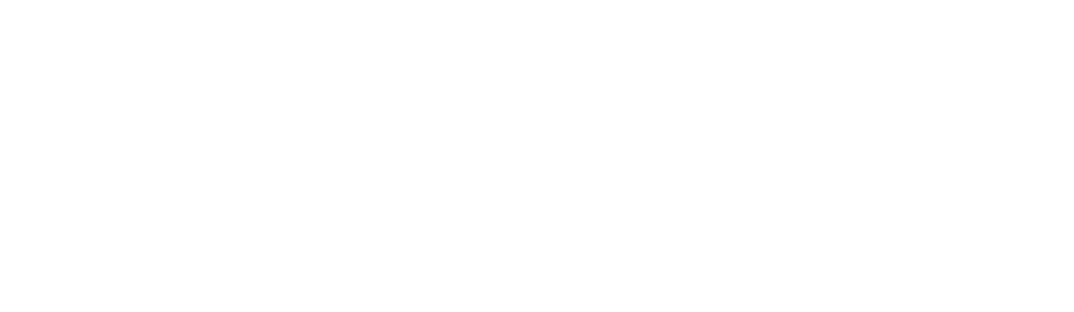
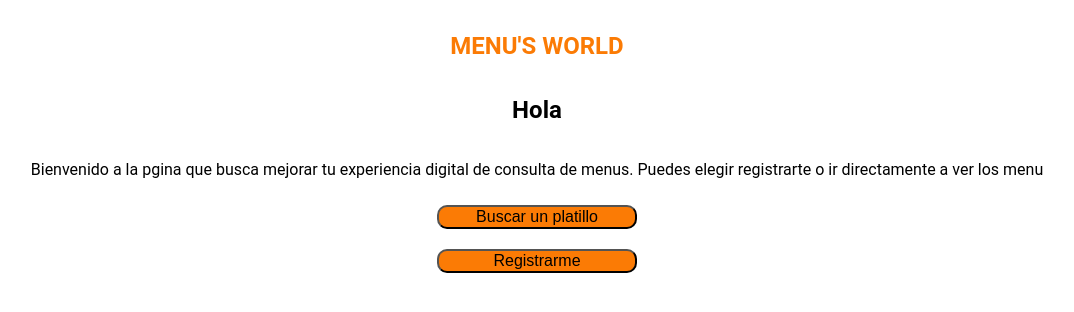
Before and after one commit to Nesjesramrey/menus_world, a React (Create React App) app in the folder menus-world/: page /home in a window 1280 px wide. Before the commit this address had no page. Shown: the top 312 px of the page, without its empty margins (103-1177 px from the left). Built offline with nearby package versions, Linux system fonts and the light colour scheme.

Commit message:
add welcomePage

```diff
--- a/menus-world/src/App.js
+++ b/menus-world/src/App.js
@@ -2,14 +2,16 @@
 
 import "./App.css";
 
+import Home from "./pages/Home";
+import Menu from "./pages/Menu";
 import Form from "./pages/Form";
-import Menu from "./pages/Menu";
 
 function App() {
   return (
     <div className="App">
       <Routes>
         <Route path="/" element={<p>Landing page</p>} />
+        <Route path="/home" element={<Home />} />
         <Route path="/menu" element={<Menu />} />
         <Route path="/formulario" element={<Form />} />
       </Routes>
--- a/menus-world/src/pages/Home/Home.css
+++ b/menus-world/src/pages/Home/Home.css
@@ -0,0 +1,34 @@
+.container {
+  display: -webkit-box;
+  display: -ms-flexbox;
+  display: flex;
+  -webkit-box-orient: vertical;
+  -webkit-box-direction: normal;
+  -ms-flex-direction: column;
+  flex-direction: column;
+  margin: 16px;
+  -webkit-box-pack: center;
+  -ms-flex-pack: center;
+  justify-content: center;
+  -webkit-box-align: center;
+  -ms-flex-align: center;
+  align-items: center;
+  font-family: "Roboto", "Helvetica Neue";
+}
+
+p {
+  text-align: center;
+}
+
+.title {
+  color: #fb7b05;
+  font-size: 1.5rem;
+}
+
+.button {
+  background-color: #fb7b05;
+  font-size: 1rem;
+  border-radius: 10px;
+  margin: 10px;
+  width: 200px;
+}
--- a/menus-world/src/pages/Home/index.jsx
+++ b/menus-world/src/pages/Home/index.jsx
@@ -0,0 +1,25 @@
+import "./Home.css";
+
+export default function Home() {
+  return (
+    <div className="container">
+      <h1 className="title">MENU'S WORLD</h1>
+      <h2 className="subtitle">Hola</h2>
+      <p>
+        Bienvenido a la pgina que busca mejorar tu experiencia digital de
+        consulta de menus. Puedes elegir registrarte o ir directamente a ver los
+        menu
+      </p>
+
+      <button type="button" className="button search-meal">
+        {" "}
+        Buscar un platillo
+      </button>
+
+      <button type="button" className="button register">
+        {" "}
+        Registrarme
+      </button>
+    </div>
+  );
+}
```
Also changed, not shown: menus-world/src/components/Input/index.jsx (deleted).
